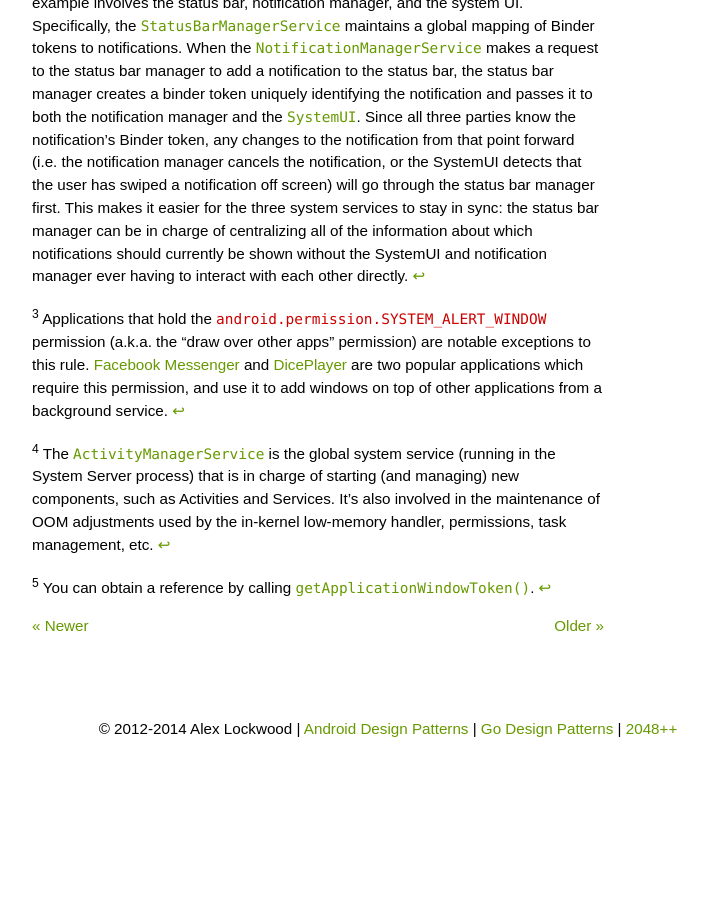
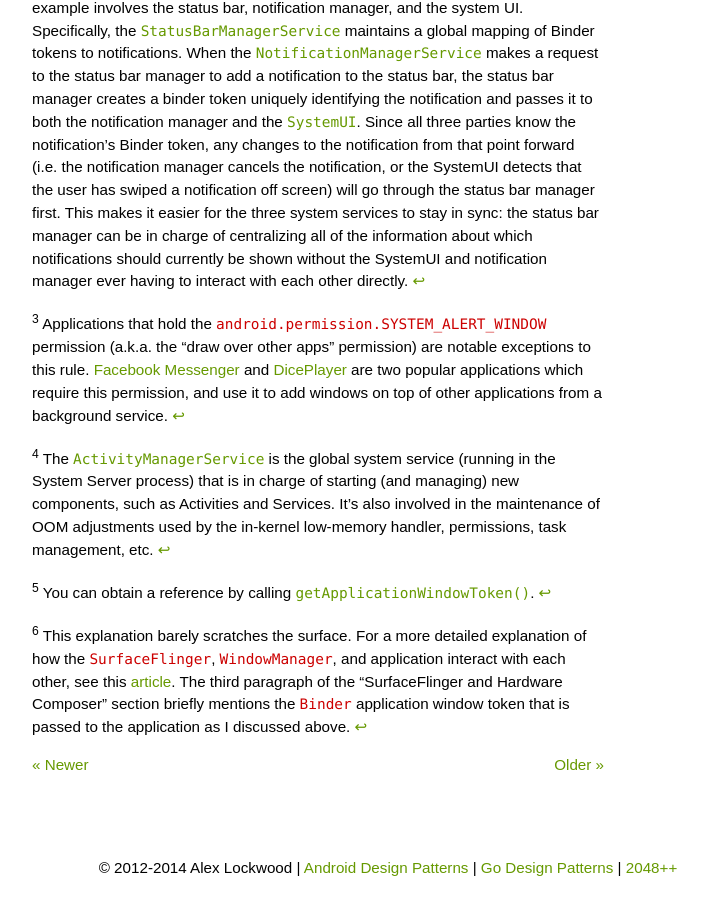
Before and after one commit to alexjlockwood/AndroidDesignPatterns, a Jekyll site: the page built from _posts/2013-07-31-binders-and-window-tokens.md, in a window 1280 px wide and 900 px high, scrolled down 5325 px. Shown: the whole window, without its empty margins (252-960 px from the left). Built offline with Jekyll 4.4.1, drawn with Linux system fonts in a browser that asks for light colours; some web fonts are replaced; Markdown is read by kramdown in place of the engine named in the settings; comment, search, counter and statistics services are not loaded; before the commit the page ends 6085 px from its top, so only the background shows below that.

Commit message:
Add a new footnote to Android Developers article

```diff
--- a/_posts/2013-07-31-binders-and-window-tokens.md
+++ b/_posts/2013-07-31-binders-and-window-tokens.md
@@ -190,14 +190,19 @@ manager wouldn't be able to protect itself from malicious applications.
 By this point you might be wondering about the real-world scenarios in which you would need to
 obtain a window token. Here are some examples:
 
-  + When an application starts up for the first time, the `ActivityManagerService`<sup><a href="#footnote4" id="ref4">4</a></sup>
-    creates a special kind of window token called an **application window token**, which uniquely identifies the application's
-    top-level container window.<sup><a href="#footnote5" id="ref5">5</a></sup> The activity manager gives this token to both the
-    application and the window manager, and the application sends the token to the window manager each time it wants to
+  + When an application starts up for the first time, the
+    `ActivityManagerService`<sup><a href="#footnote4" id="ref4">4</a></sup>
+    creates a special kind of window token called an **application window token**, which
+    uniquely identifies the application's
+    top-level container window.<sup><a href="#footnote5" id="ref5">5</a></sup> The activity
+    manager gives this token to both the
+    application and the window manager, and the application sends the token to the window
+    manager each time it wants to
     add a new window to the screen. This ensures secure interaction between the application and the window manager
     (by making it impossible to add windows on top of other applications), and also makes it easy for the activity
     manager to make direct requests to the window manager. For example, the activity manager can say, "hide all of
-    this token's windows", and the window manager will be able to correctly identify the set of windows which should be closed.
+    this token's windows", and the window manager will be able to correctly identify the set of windows which
+    should be closed.<sup><a href="#footnote6" id="ref6">6</a></sup>
 
   + Developers implementing their own custom Launchers can interact with the live wallpaper window that sits directly behind them by calling the
     <a href="https://developer.android.com/reference/android/app/WallpaperManager.html#sendWallpaperCommand(android.os.IBinder, java.lang.String, int, int, int, android.os.Bundle)">`sendWallpaperCommand(IBinder windowToken, String action, int x, int y, int z, Bundle extras)`</a>
@@ -274,3 +279,10 @@ of OOM adjustments used by the in-kernel low-memory handler, permissions, task m
 
 <sup id="footnote5">5</sup> You can obtain a reference by calling
 <a href="http://developer.android.com/reference/android/view/View.html#getApplicationWindowToken()">`getApplicationWindowToken()`</a>. <a href="#ref5" title="Jump to footnote 5.">&#8617;</a>
+
+<sup id="footnote6">6</sup> This explanation barely scratches the surface. For a more
+detailed explanation of how the `SurfaceFlinger`, `WindowManager`, and application interact
+with each other, see this <a href="http://source.android.com/devices/graphics/architecture.html">article</a>.
+The third paragraph of the "SurfaceFlinger and Hardware Composer" section briefly mentions
+the `Binder` application window token that is passed to the application as I discussed above.
+<a href="#ref6" title="Jump to footnote 6.">&#8617;</a>
```
